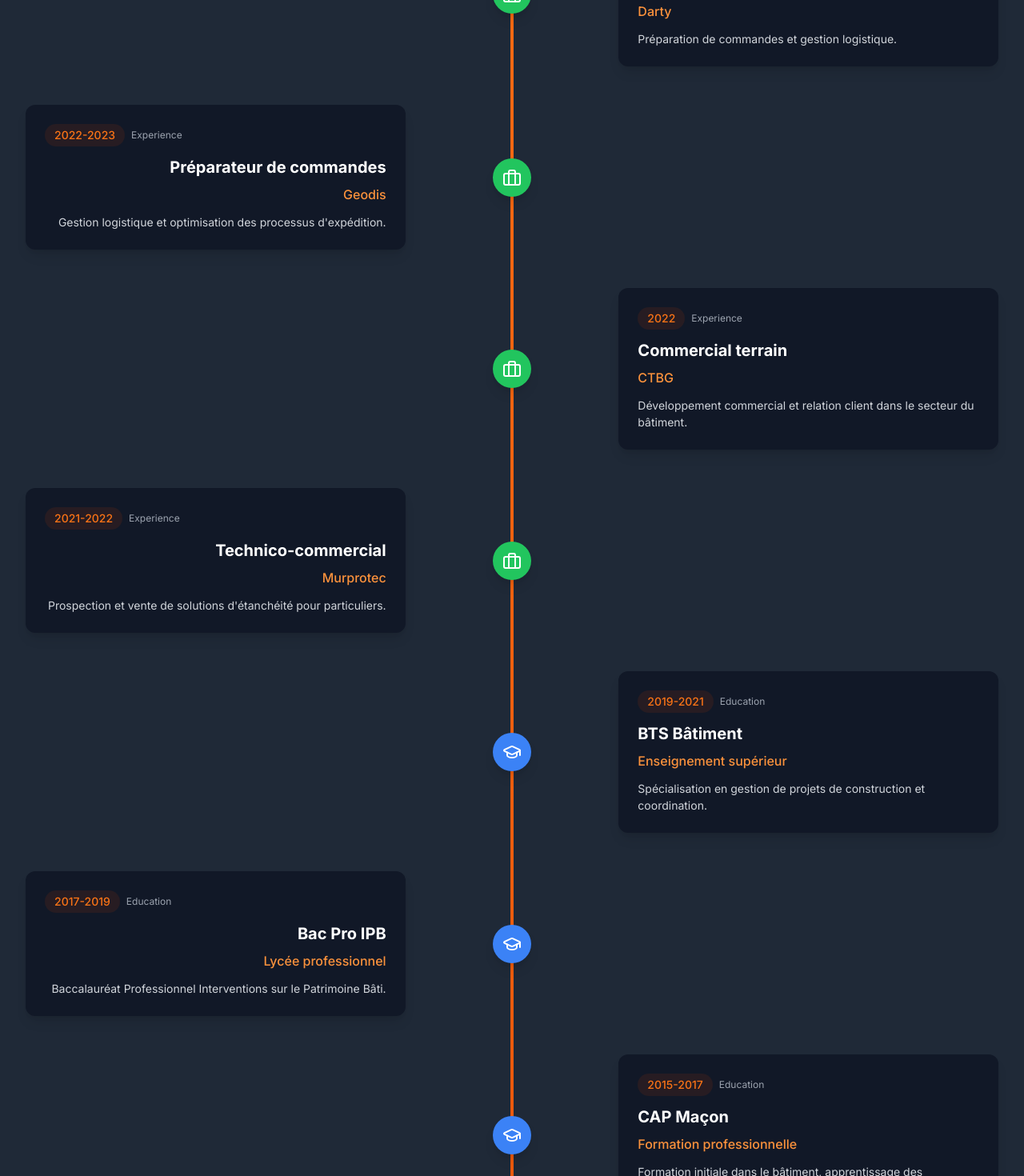
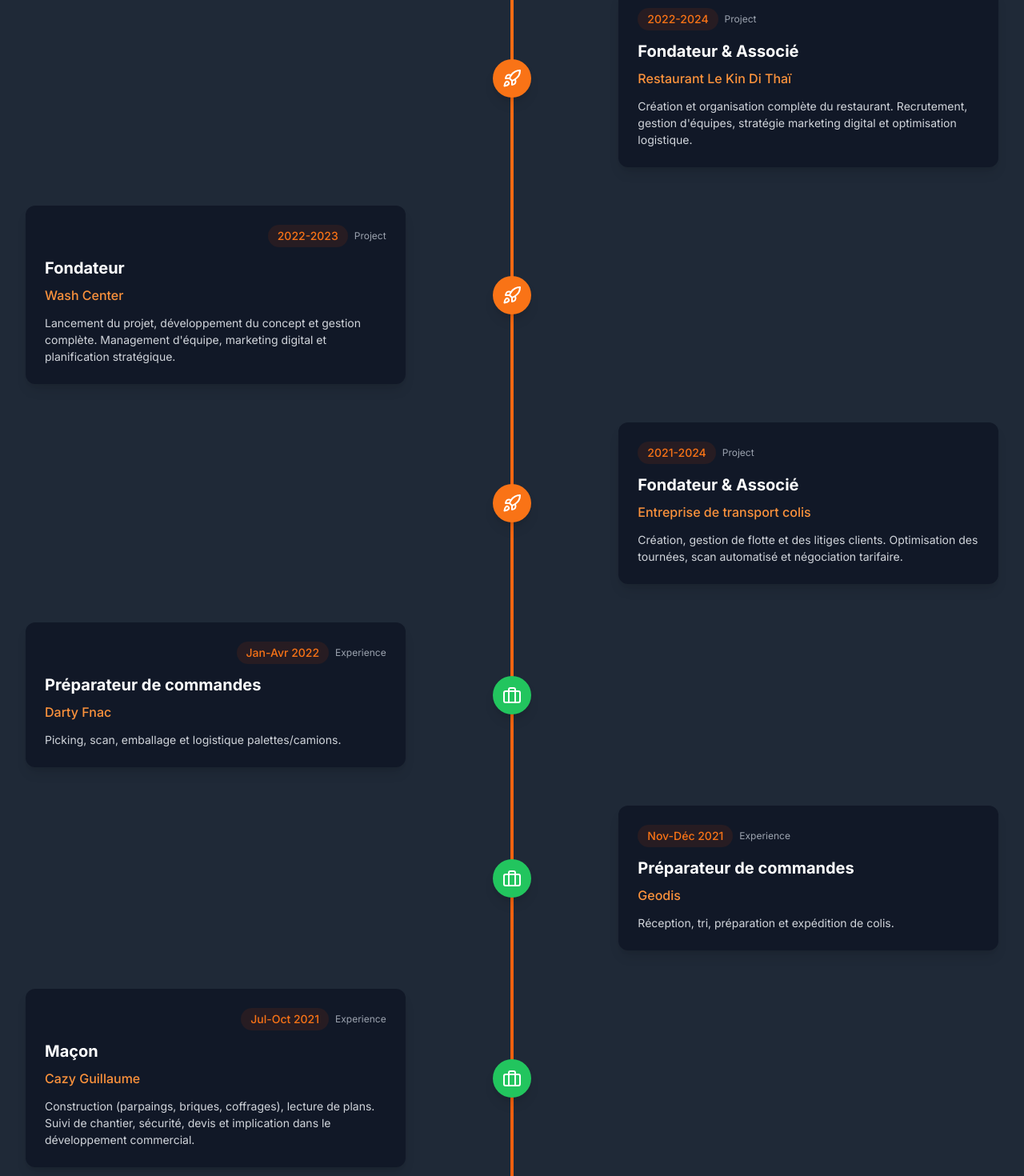
Before and after one commit to Raphael91000/portofolio, a React (Vite) app: page / in a window 1280 px wide. Shown: the part 2320-3790 px from the top of the page at 80% size. Built offline with nearby package versions, Linux system fonts and the light colour scheme.

Commit message:
ajout txt cards

```diff
--- a/src/components/sections/Timeline.tsx
+++ b/src/components/sections/Timeline.tsx
@@ -84,9 +84,9 @@ const Timeline: React.FC = () => {
                   </div>
 
                   {/* Content */}
-                  <div className={`w-5/12 ${isEven ? 'pr-8 text-right' : 'pl-8 text-left'}`}>
+                  <div className={`w-5/12 ${isEven ? 'pr-8' : 'pl-8'}`}>
                     <div className="bg-white dark:bg-gray-900 rounded-xl p-6 shadow-lg hover:shadow-xl transition-shadow duration-300">
-                      <div className="flex items-center mb-3">
+                      <div className={`flex items-center mb-3 ${isEven ? 'justify-end' : 'justify-start'}`}>
                         <span className="text-sm font-medium text-orange-500 bg-orange-100 dark:bg-orange-900/20 px-3 py-1 rounded-full">
                           {item.year}
                         </span>
@@ -94,13 +94,13 @@ const Timeline: React.FC = () => {
                           {t(`timeline.${item.type}`)}
                         </span>
                       </div>
-                      <h3 className="text-xl font-bold text-gray-900 dark:text-white mb-2">
+                      <h3 className="text-xl font-bold text-gray-900 dark:text-white mb-2 text-left">
                         {item.title}
                       </h3>
-                      <p className="text-orange-600 dark:text-orange-400 font-medium mb-3">
+                      <p className="text-orange-600 dark:text-orange-400 font-medium mb-3 text-left">
                         {item.company}
                       </p>
-                      <p className="text-gray-700 dark:text-gray-300 text-sm leading-relaxed">
+                      <p className="text-gray-700 dark:text-gray-300 text-sm leading-relaxed text-left">
                         {item.description}
                       </p>
                     </div>
--- a/src/data/timeline.ts
+++ b/src/data/timeline.ts
@@ -9,66 +9,80 @@ export const timelineData: TimelineItem[] = [
     type: 'project'
   },
   {
-    year: '2024',
-    title: 'Fondateur',
-    company: 'Wash Center',
-    description: 'Lancement d\'une chaîne de laveries automatiques innovantes.',
-    type: 'project'
-  },
-  {
     year: '2023-2024',
-    title: 'Entrepreneur',
-    company: 'Le Kin Di Thaï',
-    description: 'Création et gestion d\'un restaurant de cuisine thaïlandaise.',
-    type: 'project'
-  },
-  {
-    year: '2023',
-    title: 'Préparateur de commandes',
-    company: 'Darty',
-    description: 'Préparation de commandes et gestion logistique.',
+    title: 'Technico-commercial',
+    company: 'Murprotec',
+    description: 'Prospection terrain et gestion de la relation client. Formation des nouveaux commerciaux et participation à la stratégie de développement.',
     type: 'experience'
   },
   {
     year: '2022-2023',
-    title: 'Préparateur de commandes',
-    company: 'Geodis',
-    description: 'Gestion logistique et optimisation des processus d\'expédition.',
+    title: 'Technico-commercial',
+    company: 'CTBG',
+    description: 'Développement de portefeuille client et prospection physique. Mise en place de stratégies commerciales et supervision des plannings.',
     type: 'experience'
   },
   {
-    year: '2022',
-    title: 'Commercial terrain',
-    company: 'CTBG',
-    description: 'Développement commercial et relation client dans le secteur du bâtiment.',
+    year: '2022-2024',
+    title: 'Fondateur & Associé',
+    company: 'Restaurant Le Kin Di Thaï',
+    description: 'Création et organisation complète du restaurant. Recrutement, gestion d\'équipes, stratégie marketing digital et optimisation logistique.',
+    type: 'project'
+  },
+  {
+    year: '2022-2023',
+    title: 'Fondateur',
+    company: 'Wash Center',
+    description: 'Lancement du projet, développement du concept et gestion complète. Management d\'équipe, marketing digital et planification stratégique.',
+    type: 'project'
+  },
+  {
+    year: '2021-2024',
+    title: 'Fondateur & Associé',
+    company: 'Entreprise de transport colis',
+    description: 'Création, gestion de flotte et des litiges clients. Optimisation des tournées, scan automatisé et négociation tarifaire.',
+    type: 'project'
+  },
+  {
+    year: 'Jan-Avr 2022',
+    title: 'Préparateur de commandes',
+    company: 'Darty Fnac',
+    description: 'Picking, scan, emballage et logistique palettes/camions.',
     type: 'experience'
   },
   {
-    year: '2021-2022',
-    title: 'Technico-commercial',
-    company: 'Murprotec',
-    description: 'Prospection et vente de solutions d\'étanchéité pour particuliers.',
+    year: 'Nov-Déc 2021',
+    title: 'Préparateur de commandes',
+    company: 'Geodis',
+    description: 'Réception, tri, préparation et expédition de colis.',
+    type: 'experience'
+  },
+  {
+    year: 'Jul-Oct 2021',
+    title: 'Maçon',
+    company: 'Cazy Guillaume',
+    description: 'Construction (parpaings, briques, coffrages), lecture de plans. Suivi de chantier, sécurité, devis et implication dans le développement commercial.',
     type: 'experience'
   },
   {
     year: '2019-2021',
     title: 'BTS Bâtiment',
-    company: 'Enseignement supérieur',
-    description: 'Spécialisation en gestion de projets de construction et coordination.',
+    company: 'CFA BTP Blois - Cazy Guillaume',
+    description: 'Formation en alternance spécialisée en gestion de projets de construction et coordination.',
     type: 'education'
   },
   {
     year: '2017-2019',
-    title: 'Bac Pro IPB',
-    company: 'Lycée professionnel',
-    description: 'Baccalauréat Professionnel Interventions sur le Patrimoine Bâti.',
+    title: 'Bac Pro Intervention sur le Patrimoine Bâti',
+    company: 'CFA BTP Blois - Cazy Guillaume',
+    description: 'Formation en alternance - Interventions sur le Patrimoine Bâti.',
     type: 'education'
   },
   {
     year: '2015-2017',
     title: 'CAP Maçon',
-    company: 'Formation professionnelle',
-    description: 'Formation initiale dans le bâtiment, apprentissage des techniques de construction.',
+    company: 'CFA BTP Blois - Cazy Guillaume',
+    description: 'Formation en alternance - Apprentissage des techniques de construction et maçonnerie.',
     type: 'education'
   }
 ];
```
